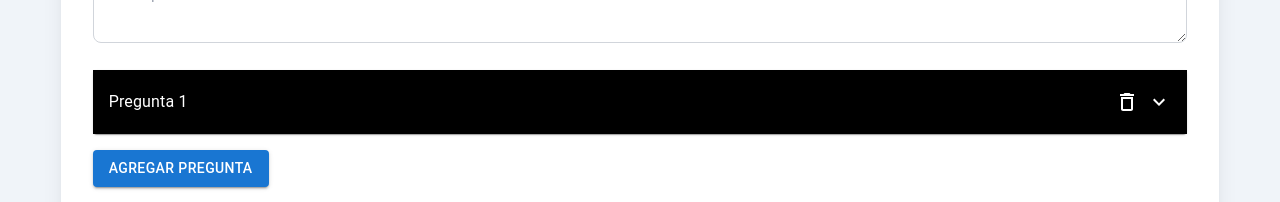
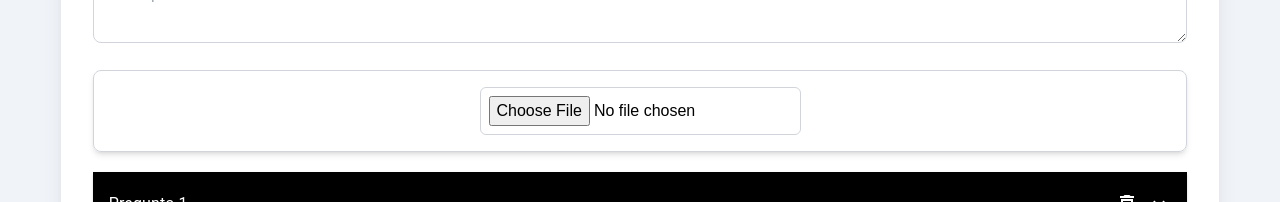
Before and after one commit to Ovtt17/survey-app-ui, a React (Vite) app: page /surveys/create in a window 1280 px wide. Shown: the part 345-547 px from the top of the page. Built offline with nearby package versions, Linux system fonts and the light colour scheme; no server answers.

Commit message:
Add ImageUpload component for handling image uploads and previews

```diff
--- a/src/components/Survey/SurveyFormContent.tsx
+++ b/src/components/Survey/SurveyFormContent.tsx
@@ -10,6 +10,7 @@ import ErrorTemplate from '../error/ErrorTemplate.tsx';
 import { useNavigate } from 'react-router-dom';
 import LoadingComponent from '../loadings/LoadingComponent.tsx';
 import { useAuthContext } from '../../context/AuthContext.tsx';
+import ImageUpload from '../image/ImageUpload';
 
 interface SurveyFormContentProps {
   onSubmit: (event: React.FormEvent) => void;
@@ -44,6 +45,7 @@ const SurveyFormContent: FC<SurveyFormContentProps> = ({ onSubmit, questions, ad
     <form onSubmit={onSubmit} className='flex flex-col gap-5'>
       <SurveyTitleInput />
       <SurveyDescriptionInput />
+      <ImageUpload />
       <AccordionList questions={questions} addQuestion={addQuestion} removeQuestion={removeQuestion} />
       <SubmitSurveyButton isEditable={isSurveyEditable} />
     </form>
```
